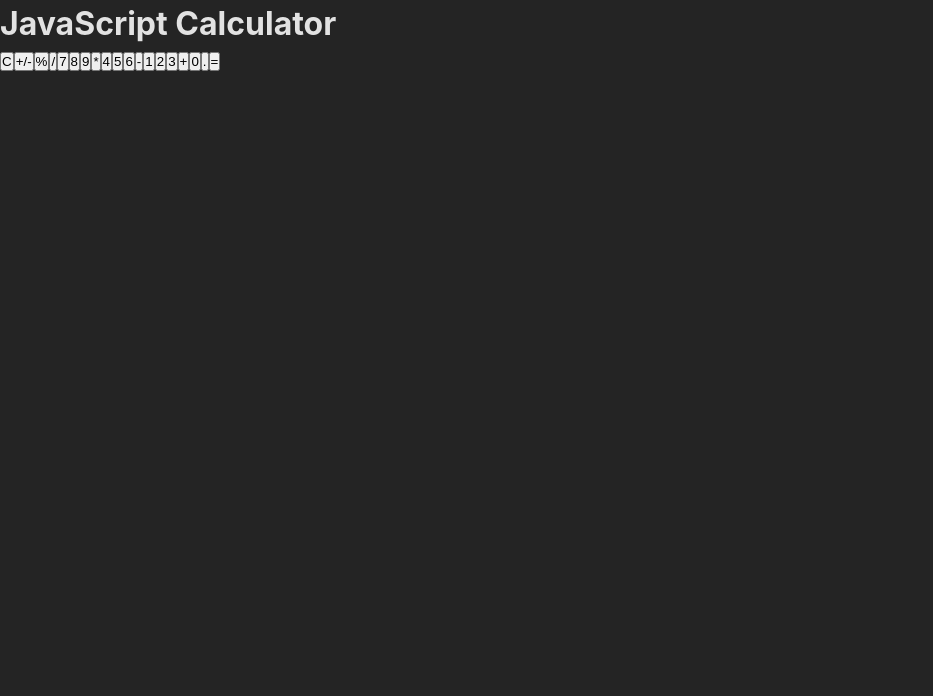
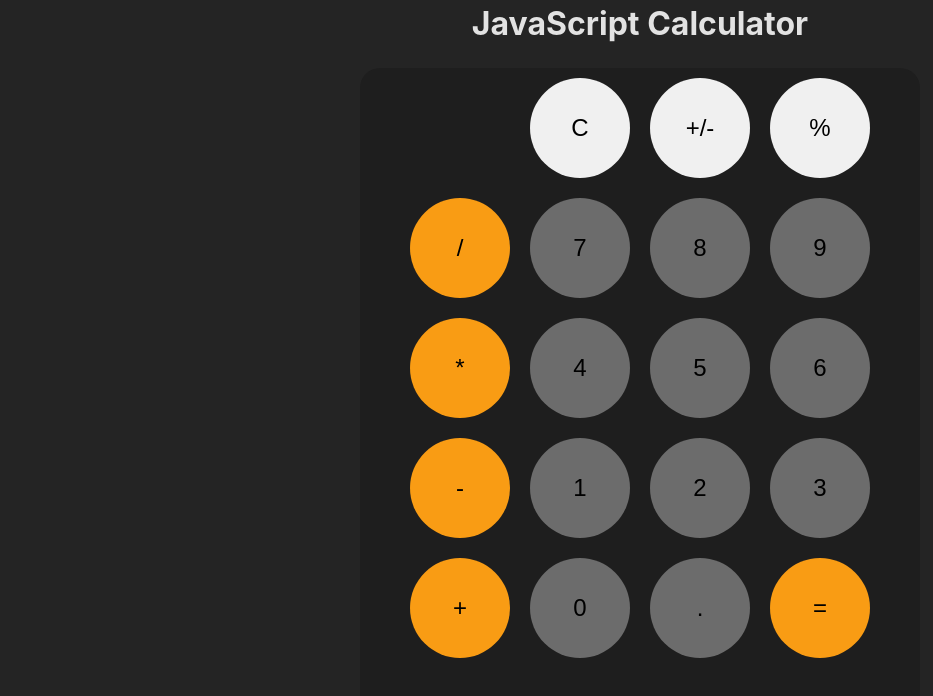
Before and after one commit to E-K8/fcc-javascript-calculator, a React (Vite) app in the folder js-calc/: page / in a window 1280 px wide. Shown: the top 696 px of the page, without its empty margins (0-933 px from the left). Built offline with nearby package versions, Linux system fonts and the light colour scheme.

Commit message:
number pads styling

```diff
--- a/js-calc/src/App.css
+++ b/js-calc/src/App.css
@@ -0,0 +1,58 @@
+:root {
+  --white: white;
+  --light-gray: #f0f0f0;
+  --dark-gray: #6c6c6c;
+  --black: #1e1e1e;
+  --yellow: #f99c14;
+}
+
+.container {
+  display: flex;
+  flex-direction: column;
+  place-items: center;
+  height: 100vh;
+}
+
+#calculator {
+  display: grid;
+  grid-template-areas:
+    'display display display display'
+    'clear negative percentage divide'
+    'seven eight nine multiply'
+    'four five six subtract'
+    'one two three add'
+    'zero zero decimal equals';
+  grid-template-columns: repeat(4, 100px);
+  gap: 20px;
+  padding: 50px;
+  padding-top: 10px;
+  margin-top: 20px;
+  border-radius: 20px;
+  background-color: var(--black);
+
+  .light-gray {
+    background-color: var(--light-gray);
+  }
+
+  .dark-gray {
+    background-color: var(--dark-gray);
+  }
+
+  .yellow {
+    background-color: var(--yellow);
+  }
+
+  button {
+    height: 100px;
+    font-size: 24px;
+    border: none;
+    cursor: pointer;
+    border-radius: 100px;
+    width: 100%;
+    transition: transform 0.1s ease-in-out;
+  }
+
+  button:active {
+    transform: scale(0.95);
+  }
+}
--- a/js-calc/src/App.tsx
+++ b/js-calc/src/App.tsx
@@ -116,7 +116,7 @@ function App() {
           <button
             id='three'
             onClick={() => buttonPress('3')}
-            className='light-gray'
+            className='dark-gray'
           >
             3
           </button>
```
